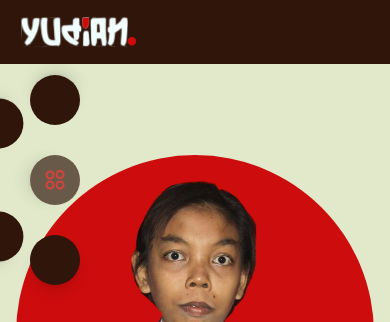
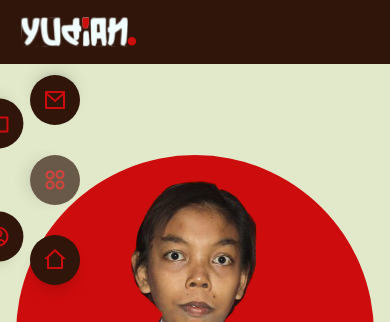
Before and after one commit to malikkubs/next-v12, a Next.js app: page / in a window 390 px wide. Both pictures are taken after a click on the element 55 px from the left and 180 px from the top of the page. Shown: the top 322 px of the page. Built offline with nearby package versions, Linux system fonts and the light colour scheme.

Commit message:
Dev4 sip (#6)
* layout website karyayudi.id

* fix:"meta"

* fead: isikonten dan popup detail

* feed: membuat menu drag

* fix: error

* yarn

* sip

```diff
--- a/components/MenuDrag.tsx
+++ b/components/MenuDrag.tsx
@@ -1,4 +1,3 @@
-import Image from "next/image";
 import { useEffect, useState } from "react";
 
 function MenuDarg() {
@@ -126,7 +125,7 @@ function MenuDarg() {
             >
               <div id="btnchild" onClick={() => setAktive(false)}>
                 <a href={data.link}>
-                  <Image layout="fill" alt="jaja" src={data.icon} />
+                  <img alt="jaja" src={data.icon} />
                 </a>
               </div>
             </div>
```
